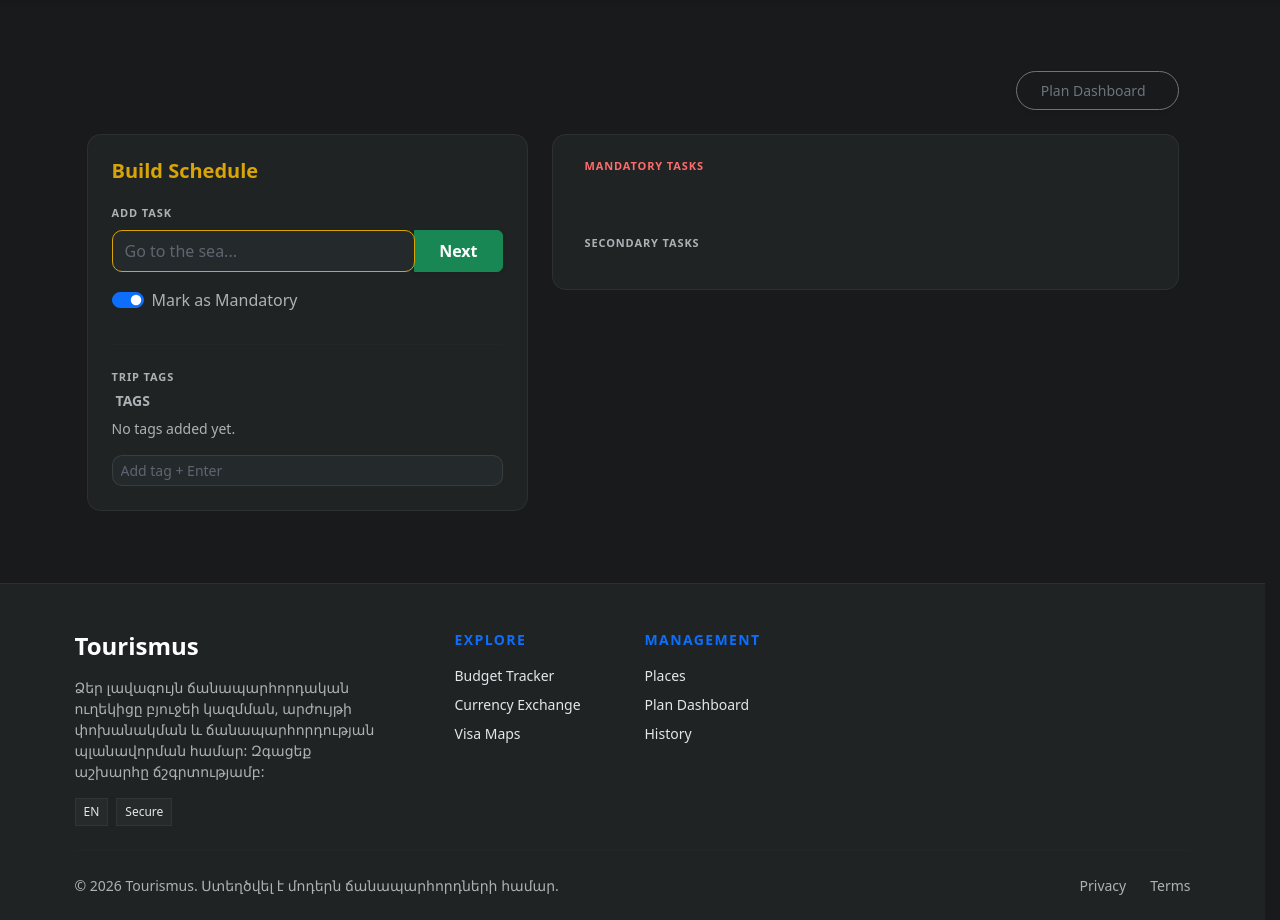
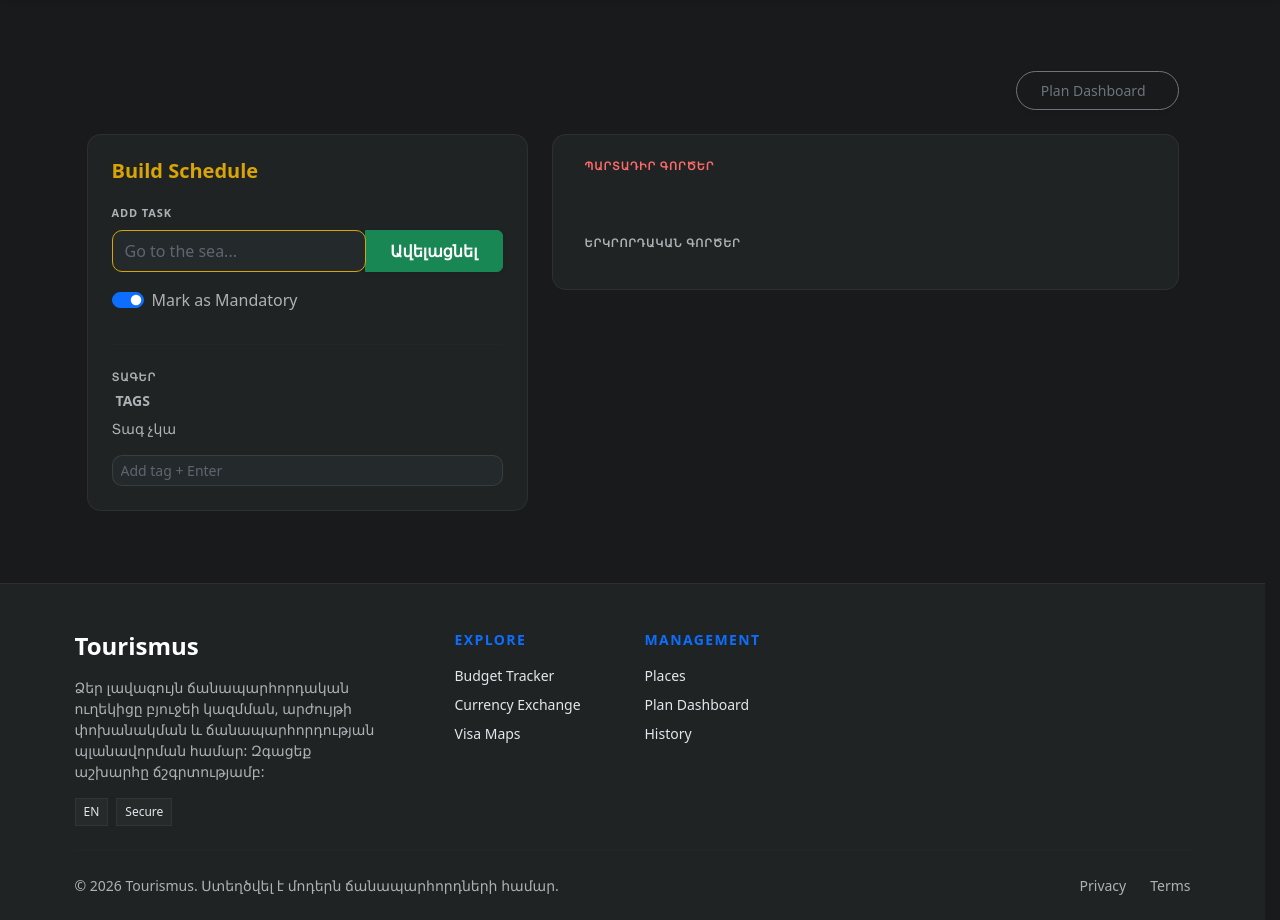
Before and after one commit to Proxima5559/Tourismus, a Python web app: template templates/plans_dash/plan_editor.html in a window 1280 px wide. Shown: the part 57-977 px from the top of the page. Run offline with Jinja, Linux system fonts and the light colour scheme; the template is opened without the code that fills it, so the values that code supplies are empty; some libraries are stand-ins or nearby versions.

Commit message:
Changed: plans into Armenian

```diff
--- a/templates/plans_dash/_plans_list_partial.html
+++ b/templates/plans_dash/_plans_list_partial.html
@@ -5,9 +5,6 @@
     {% if plans %}
         <div class="mb-4">
             <div class="input-group rounded-3 overflow-hidden" style="border: 1px solid rgba(255,255,255,0.09);">
-                <span class="input-group-text border-0" style="background: var(--bg-card-2);">
-                    <i class="bi bi-search" style="color: var(--primary-color);"></i>
-                </span>
                 <input type="text"
                     class="form-control border-0 py-2"
                     placeholder="Search tags or tasks..."
--- a/templates/plans_dash/_plans_section.html
+++ b/templates/plans_dash/_plans_section.html
@@ -56,14 +56,14 @@
     </div>
 
     <div class="d-flex justify-content-between align-items-center mb-4">
-        <h5 class="fw-bold mb-0">Your Schedules</h5>
+        <h5 class="fw-bold mb-0">Ձեր Պլաները</h5>
 
         <select name="budget_filter"
                 class="form-select form-select-sm"
                 style="width: auto; min-width: 200px;"
                 hx-get="{{ url_for('plans_dash.filter_plans') }}"
                 hx-target="#plans_innerPart">
-            <option value="">All My Trips</option>
+            <option value="">Ձեր պլաները</option>
             {% for b in user_budgets %}
                 <option value="{{ b.id }}" {% if b.id == selected_budget_id %}selected{% endif %}>{{ b.name }}</option>
             {% endfor %}
--- a/templates/plans_dash/_tags_partial.html
+++ b/templates/plans_dash/_tags_partial.html
@@ -8,7 +8,7 @@
 
         {% if plan.tag %}
             {{ ui_element(
-                text="Clear All",
+                text="Ջնջել բոլորը",
                 variant="danger",
                 extra_classes="text-white small text-decoration-none p-0 fw-bold",
                 hx_delete=url_for('plans_dash.clear_all_tags', slug=plan.slug),
@@ -28,7 +28,7 @@
                 {% endif %}
             {% endfor %}
         {% else %}
-            <p class="text-muted small italic mb-0">No tags added yet.</p>
+            <p class="text-muted small italic mb-0">Տագ չկա</p>
         {% endif %}
     </div>
 </div>
--- a/templates/plans_dash/plan_editor.html
+++ b/templates/plans_dash/plan_editor.html
@@ -36,7 +36,7 @@
                         <div class="input-group">
                             <input type="text" name="description" class="form-control" placeholder="Go to the sea..." required autofocus>
                             {{ ui_element(
-                                text="Next",
+                                text="Ավելացնել",
                                 type="submit",
                                 variant="success",
                                 extra_classes="px-4 fw-bold",
@@ -52,7 +52,7 @@
                 <hr class="my-4" style="border-color: rgba(255,255,255,0.06);">
 
                 <div>
-                    <label class="form-label section-header text-muted d-block mb-2">Trip Tags</label>
+                    <label class="form-label section-header text-muted d-block mb-2">Տագեր</label>
                     <div id="tags-container" class="mb-3">
                         {% include "plans_dash/_tags_partial.html" %}
                     </div>
@@ -70,7 +70,7 @@
                 <div id="task-lists">
                     <div class="mb-5">
                         <h6 class="section-header mb-3" style="color: #ff6b6b;">
-                            <i class="bi bi-exclamation-triangle-fill me-2"></i>Mandatory Tasks
+                            <i class="bi bi-exclamation-triangle-fill me-2"></i>Պարտադիր Գործեր
                         </h6>
                         <div id="mandatory-list" class="list-group list-group-flush">
                             {% for item in mandatory %}
@@ -81,7 +81,7 @@
 
                     <div>
                         <h6 class="section-header text-muted mb-3">
-                            <i class="bi bi-list-stars me-2"></i>Secondary Tasks
+                            <i class="bi bi-list-stars me-2"></i>Երկրորդական Գործեր
                         </h6>
                         <div id="secondary-list" class="list-group list-group-flush">
                             {% for item in secondary %}
```
